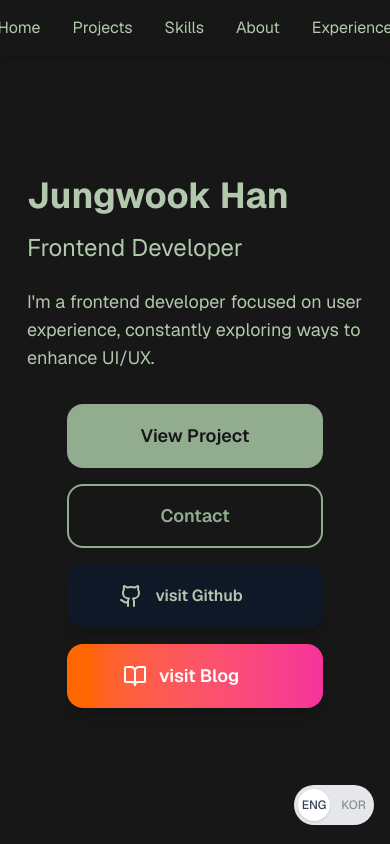
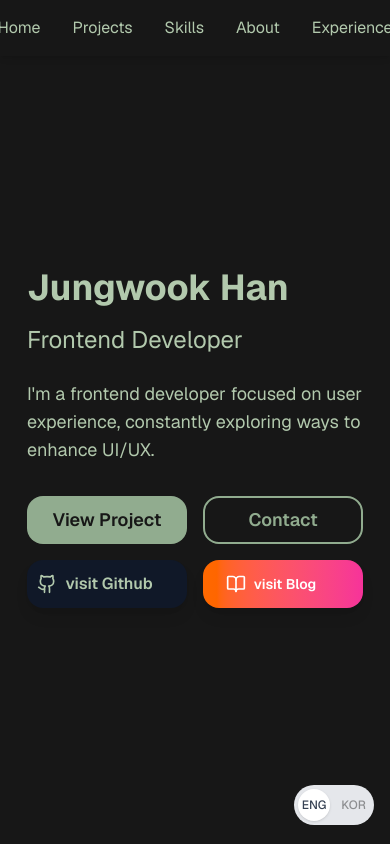
Before and after one commit to nowrobin/robin_isHere, a Next.js app: page / in a window 390 px wide. Shown: the top 844 px of the page. Built offline with nearby package versions, Linux system fonts and the light colour scheme.

Commit message:
fix: hero button crash

```diff
--- a/src/components/layers/hero/index.tsx
+++ b/src/components/layers/hero/index.tsx
@@ -19,54 +19,55 @@ export default function Hero() {
           </h1>
           <h2 className="text-2xl md:text-3xl mb-6">Frontend Developer</h2>
           <p className="text-lg mb-8">{t('hero.intro')}</p>
-          <div className="flex flex-col sm:grid grid-cols-2 justify-items-center items-center gap-4">
+          <div className="grid grid-cols-2 items-center gap-4 md:pr-10">
             <a
               href="#projects"
-              className="w-64 h-16 flex justify-center items-center bg-tertiary text-primary text-lg rounded-2xl font-semibold hover:bg-secondary transform transition-all duration-300 ease-out hover:scale-105 hover:shadow-2xl transition-colors text-center"
+              className="h-12 md:w-64 md:h-16 flex justify-center items-center bg-tertiary text-primary text-lg rounded-2xl font-semibold hover:bg-secondary transform transition-all duration-300 ease-out hover:scale-105 hover:shadow-2xl transition-colors text-center"
             >
               {t('commons.projectView')}
             </a>
             <a
               href="/contact"
-              className="w-64 h-16  flex justify-center items-center border-2 border-tertiary text-tertiary text-lg rounded-2xl font-semibold hover:bg-tertiary hover:text-primary transform transition-all duration-300 ease-out hover:scale-105 hover:shadow-2xl transition-colors text-center"
+              className="h-12 md:w-64 md:h-16  flex justify-center items-center border-2 border-tertiary text-tertiary text-lg rounded-2xl font-semibold hover:bg-tertiary hover:text-primary transform transition-all duration-300 ease-out hover:scale-105 hover:shadow-2xl transition-colors text-center"
             >
               {t('commons.contact')}
             </a>
-            <a href="https://github.com/nowrobin" className="w-64 h-16">
+            <a
+              href="https://github.com/nowrobin"
+              className="h-12 md:w-64 md:h-16"
+            >
               <button
                 className="w-full h-full group relative flex  justify-center items-center overflow-hidden bg-gray-900 hover:bg-gray-800 text-whitetext-lg font-semibold rounded-2xl shadow-lg transform transition-all duration-300 ease-out
             hover:scale-105 hover:shadow-2xl"
               >
                 <div className="w-full h-full absolute inset-0 bg-gradient-to-r from-purple-600 to-blue-600 opacity-0 group-hover:opacity-20 transition-opacity duration-300" />
-                <div className="relative flex items-center gap-3">
-                  <Github className="w-6 h-6 transition-all duration-300 group-hover:rotate-12 group-hover:scale-110" />
+                <div className="relative flex items-center gap-2 md:gap-3">
+                  <Github className="size-5 md:size-6 transition-all duration-300 group-hover:rotate-12 group-hover:scale-110" />
                   <span className="group-hover:translate-x-1 transition-transform duration-300">
                     {t('commons.github')}
                   </span>
-                  <ExternalLink className="w-4 h-4 opacity-0 group-hover:opacity-100 transition-all duration-300 translate-x-2 group-hover:translate-x-0" />
+                  <ExternalLink className="size-4 md:size-6 opacity-0 group-hover:opacity-100 transition-all duration-300 translate-x-2 group-hover:translate-x-0" />
                 </div>
               </button>
             </a>
 
-            <a href="https://velog.io/@nowrobin/posts" className="w-64 h-16">
+            <a
+              href="https://velog.io/@nowrobin/posts"
+              className="h-12 md:w-64 md:h-16"
+            >
               <button
                 className="group w-full h-full group relative flex  justify-center items-center overflow-hidden bg-gradient-to-r from-orange-500 to-pink-500
             hover:from-orange-600 hover:to-pink-600 text-white
-            px-8 py-6 text-lg font-semibold rounded-2xl shadow-lg
+            md:px-8 md:py-6 md:text-lg text-sm font-semibold rounded-2xl shadow-lg
             transform transition-all duration-300 ease-out
             hover:scale-105 hover:shadow-2xl"
               >
-                <div className="relative flex items-center gap-3">
-                  <BookOpen
-                    className="
-              w-6 h-6 transition-all duration-300
-              group-hover:rotate-12 group-hover:scale-110
-            "
-                  />
+                <div className="relative flex items-center gap-2 md:gap-3">
+                  <BookOpen className="size-5 md:size-6 transition-all duration-300 group-hover:rotate-12 group-hover:scale-110" />
                   <span className="group-hover:translate-x-1 transition-transform duration-300">
                     {t('commons.velog')}
                   </span>
-                  <ExternalLink className="w-4 h-4 opacity-0 group-hover:opacity-100 transition-all duration-300 translate-x-2 group-hover:translate-x-0" />
+                  <ExternalLink className="size-4 md:size-6 opacity-0 group-hover:opacity-100 transition-all duration-300 translate-x-2 group-hover:translate-x-0" />
                 </div>
               </button>
             </a>
```
